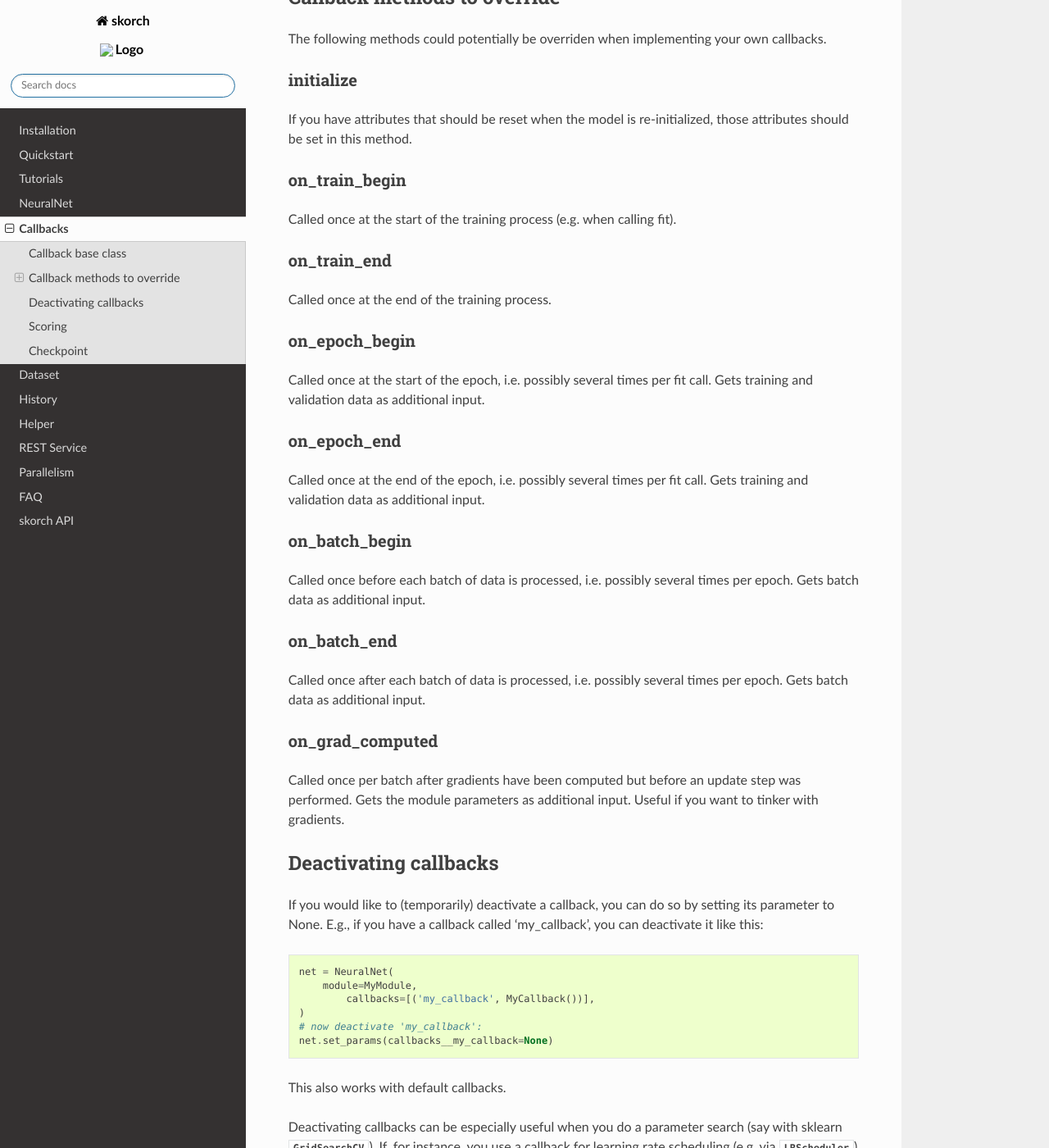
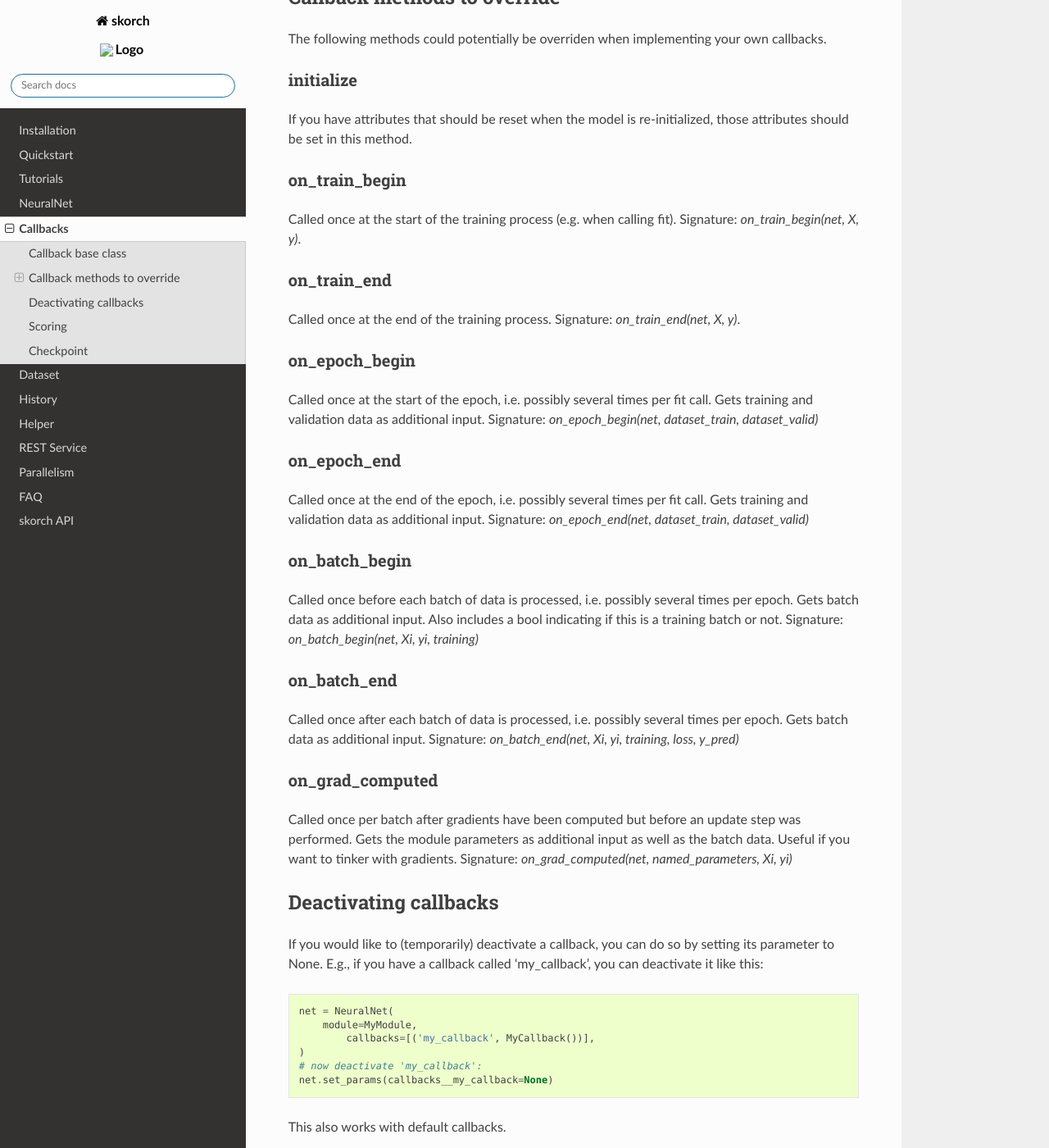
Before and after one commit to skorch-dev/skorch, a Sphinx documentation site: the page built from docs/user/callbacks.rst, in a window 1280 px wide and 1400 px high, scrolled down 723 px. Shown: the whole window at 82% size. Built offline with Sphinx 7.4.7 and the Read the Docs theme 2.0.0, drawn with Linux system fonts in a browser that asks for light colours.

Commit message:
added documentation

```diff
--- a/docs/user/callbacks.rst
+++ b/docs/user/callbacks.rst
@@ -48,30 +48,35 @@
 ^^^^^^^^^^^^^^
 
 Called once at the start of the training process (e.g. when calling
-fit).
+fit).  Signature: `on_train_begin(net, X, y)`.
 
 on_train_end
 ^^^^^^^^^^^^
 
-Called once at the end of the training process.
+Called once at the end of the training process.  Signature:
+`on_train_end(net, X, y)`.
 
 on_epoch_begin
 ^^^^^^^^^^^^^^
 
 Called once at the start of the epoch, i.e. possibly several times per
 fit call. Gets training and validation data as additional input.
+Signature: `on_epoch_begin(net, dataset_train, dataset_valid)`
 
 on_epoch_end
 ^^^^^^^^^^^^
 
 Called once at the end of the epoch, i.e. possibly several times per
 fit call. Gets training and validation data as additional input.
+Signature: `on_epoch_end(net, dataset_train, dataset_valid)`
 
 on_batch_begin
 ^^^^^^^^^^^^^^
 
 Called once before each batch of data is processed, i.e. possibly
 several times per epoch. Gets batch data as additional input.
+Also includes a bool indicating if this is a training batch or not.
+Signature: `on_batch_begin(net, Xi, yi, training)`
 
 
 on_batch_end
@@ -79,13 +84,15 @@
 
 Called once after each batch of data is processed, i.e. possibly
 several times per epoch. Gets batch data as additional input.
+Signature: `on_batch_end(net, Xi, yi, training, loss, y_pred)`
 
 on_grad_computed
 ^^^^^^^^^^^^^^^^
 
 Called once per batch after gradients have been computed but before an
 update step was performed. Gets the module parameters as additional
-input. Useful if you want to tinker with gradients.
+input as well as the batch data. Useful if you want to tinker with
+gradients. Signature: `on_grad_computed(net, named_parameters, Xi, yi)`
 
 
 Deactivating callbacks
```
Also changed, not shown: 1 other file.
